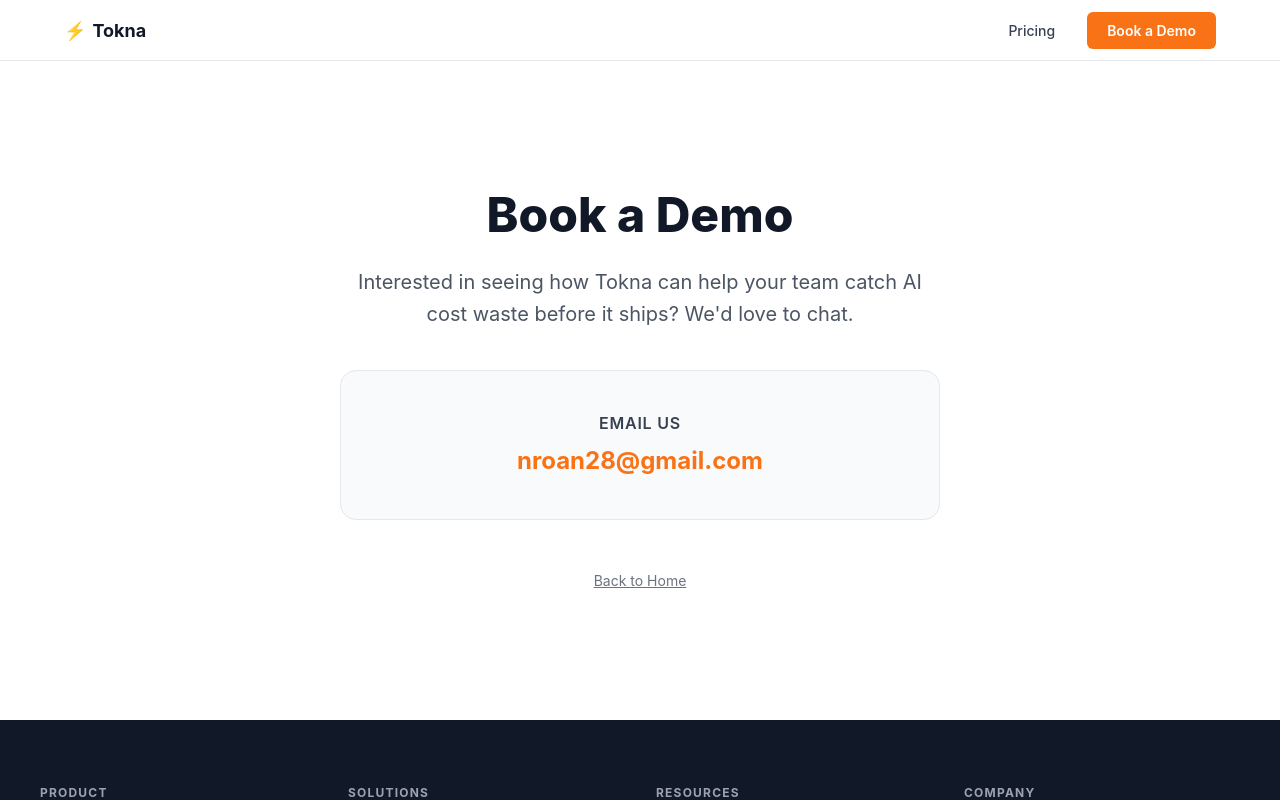
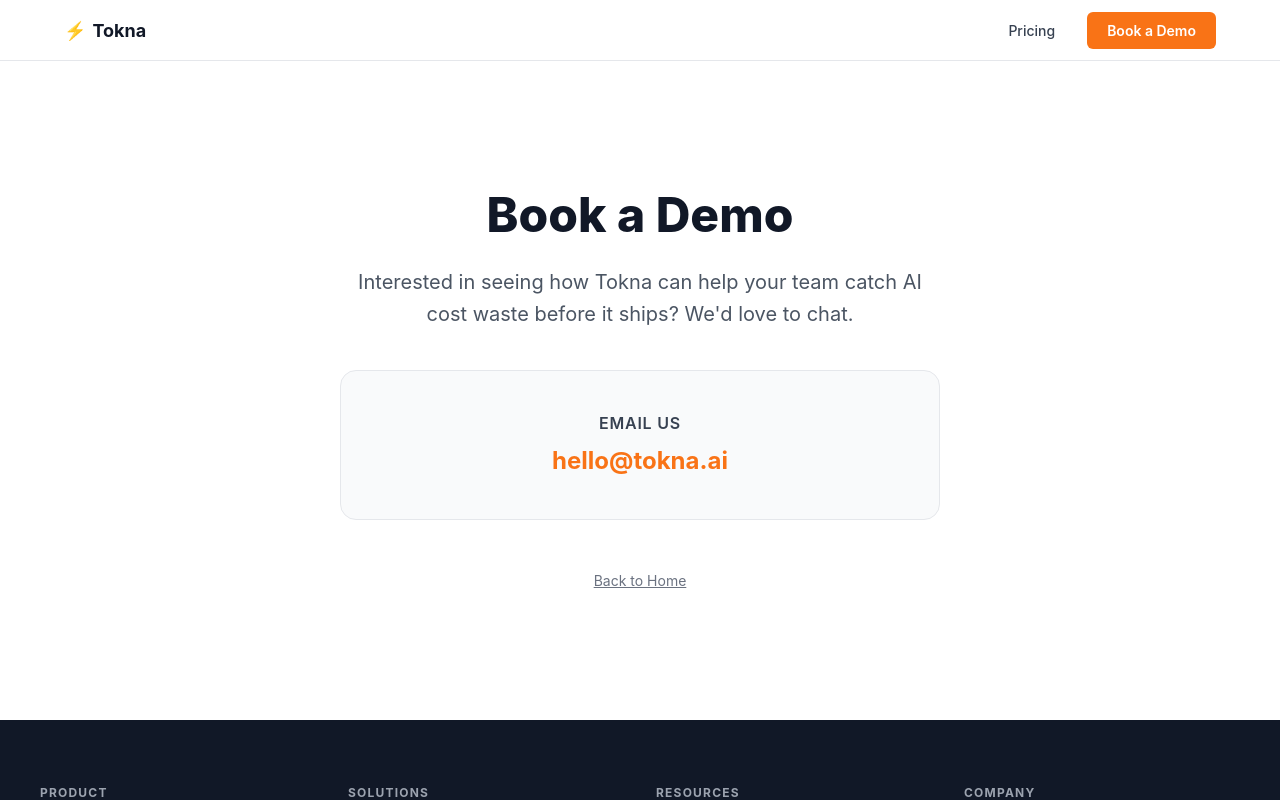
Before and after one commit to nroan117/tokna, a Next.js app in the folder apps/web/: page /contact in a window 1280 px wide. Shown: the top 800 px of the page. Built offline with nearby package versions, Linux system fonts and the light colour scheme.

Commit message:
marketing: update demo contact email to hello@tokna.ai

```diff
--- a/apps/web/app/(marketing)/contact/page.tsx
+++ b/apps/web/app/(marketing)/contact/page.tsx
@@ -49,7 +49,7 @@
               Email us
             </p>
             <a
-              href="mailto:nroan28@gmail.com"
+              href="mailto:hello@tokna.ai"
               style={{
                 fontSize: '1.5rem',
                 fontWeight: 700,
@@ -57,7 +57,7 @@
                 textDecoration: 'none'
               }}
             >
-              nroan28@gmail.com
+              hello@tokna.ai
             </a>
           </div>
           <div style={{ marginTop: '3rem' }}>
```
